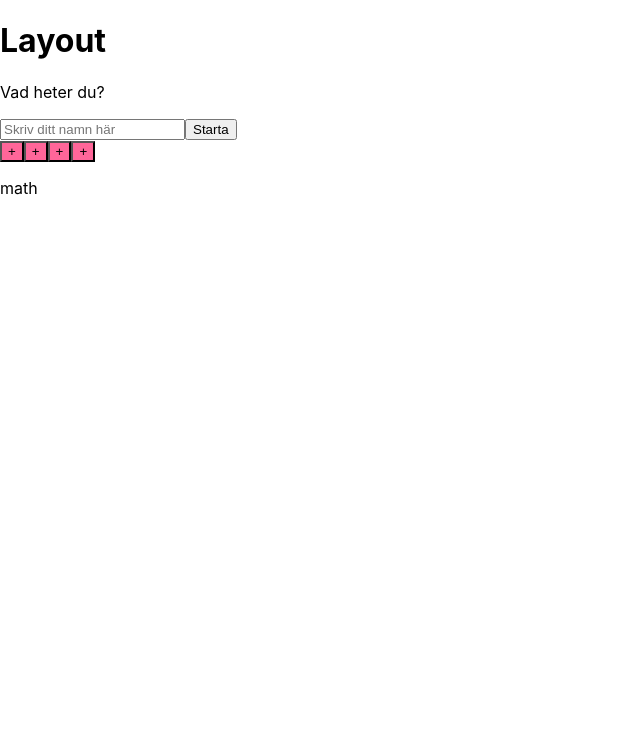
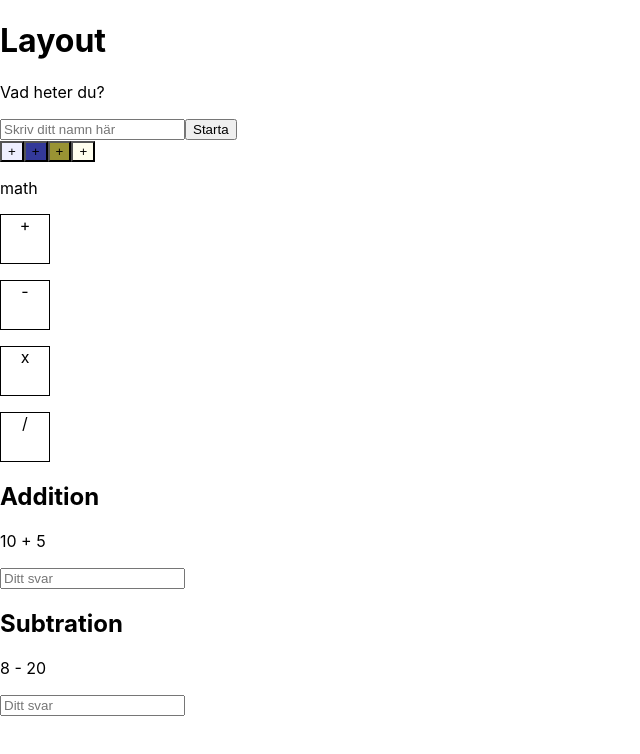
Before and after one commit to Nicklas-Holmqvist/react-math, a React (Create React App) app: page /ChooseMath in a window 1280 px wide. Shown: the top 754 px of the page, without its empty margins (0-640 px from the left). Built offline with nearby package versions, Linux system fonts and the light colour scheme.

Commit message:
Fixed more basic things

```diff
--- a/package.json
+++ b/package.json
@@ -12,6 +12,7 @@
     "@types/react-dom": "^17.0.1",
     "react": "^17.0.1",
     "react-dom": "^17.0.1",
+    "react-router-dom": "^5.2.0",
     "react-scripts": "4.0.3",
     "typescript": "^4.1.5",
     "web-vitals": "^1.1.0"
--- a/src/components/Addition.tsx
+++ b/src/components/Addition.tsx
@@ -1 +1,27 @@
-export{}
+import Input from "./Input";
+
+
+function Addition() {
+
+    const inputType = 'number';
+    const inputPlaceholder = 'Ditt svar'
+
+    const randomNumber = () => {
+        const number = Math.floor(Math.random()*20+1)
+
+        return number
+    }
+
+    const numberOne=randomNumber();
+    const numberTwo=randomNumber();
+
+    return(
+        <div className="addition">
+            <h2>Addition</h2>
+            <p>{numberOne} + {numberTwo}</p>
+            <Input inputType={inputType} inputPlaceholder={inputPlaceholder}/>
+        </div>
+    )
+}
+
+export default Addition
--- a/src/components/ChooseMath.tsx
+++ b/src/components/ChooseMath.tsx
@@ -1,7 +1,16 @@
+import ChooseMathBtn from "./ChooseMathBtn";
 
 function ChooseMath() {
     return (
-        <p>math</p>
+        <>
+            <p>math</p>
+            <div className="chooseType">
+                <ChooseMathBtn type='+' />
+                <ChooseMathBtn type='-' />
+                <ChooseMathBtn type='x' />
+                <ChooseMathBtn type='/' />
+            </div>
+        </>
     )
 }
 
--- /dev/null
+++ b/src/components/ChooseMathBtn.tsx
@@ -0,0 +1,21 @@
+import { CSSProperties } from "react"
+
+interface Props {
+    type:string
+}
+
+function ChooseMathBtn(props:Props) {
+    return(
+        <p style={btnStyle}>{props.type}</p>
+    )
+}
+
+const btnStyle: CSSProperties = {
+    height: '3rem',
+    width: '3rem',
+    textAlign: 'center',
+    border: '1px black solid'
+
+}
+
+export default ChooseMathBtn
--- a/src/components/ColorBtn.tsx
+++ b/src/components/ColorBtn.tsx
@@ -8,15 +8,13 @@ interface Props {
 
 function ColorBtn(props: Props) {
 
+    const colorBtnStyle: CSSProperties = {
+        backgroundColor: props.color,
+    }
+
     return(
-        <>
         <button style={colorBtnStyle}>{props.btnColor}</button>
-        </>
     )
 }
 
 export default ColorBtn
-
-const colorBtnStyle: CSSProperties = {
-    backgroundColor: '#FF6699',
-}
--- /dev/null
+++ b/src/components/Input.tsx
@@ -0,0 +1,17 @@
+interface Props {
+    inputType:string
+    inputPlaceholder:string
+
+}
+
+function Input(props:Props) {
+
+    const inputPlaceholder = props.inputPlaceholder;
+    const inputType = props.inputType
+
+    return(
+        <input type={inputType} placeholder={inputPlaceholder}/>
+    )
+}
+
+export default Input
--- a/src/components/Layout.tsx
+++ b/src/components/Layout.tsx
@@ -1,6 +1,8 @@
 
+import Addition from "./Addition";
 import ChooseMath from "./ChooseMath";
 import StartScreen from "./StartScreen";
+import Subtraction from "./Subtraction";
 
 
 function Layout() {
@@ -8,6 +10,8 @@ function Layout() {
         <>
             <StartScreen />
             <ChooseMath />
+            <Addition />
+            <Subtraction />
         </>
     )
 }
--- /dev/null
+++ b/src/components/RandomFunction.tsx
@@ -0,0 +1 @@
+export {}
--- a/src/components/Subtraction.tsx
+++ b/src/components/Subtraction.tsx
@@ -1 +1,27 @@
-export{}
+import Input from "./Input";
+
+
+function Subtraction() {
+
+    const inputType = 'number';
+    const inputPlaceholder = 'Ditt svar'
+
+    const randomNumber = () => {
+        const number = Math.floor(Math.random()*20+1)
+
+        return number
+    }
+
+    const numberOne=randomNumber();
+    const numberTwo=randomNumber();
+
+    return(
+        <div className="addition">
+            <h2>Subtration</h2>
+            <p>{numberOne} - {numberTwo}</p>
+            <Input inputType={inputType} inputPlaceholder={inputPlaceholder}/>
+        </div>
+    )
+}
+
+export default Subtraction
```
